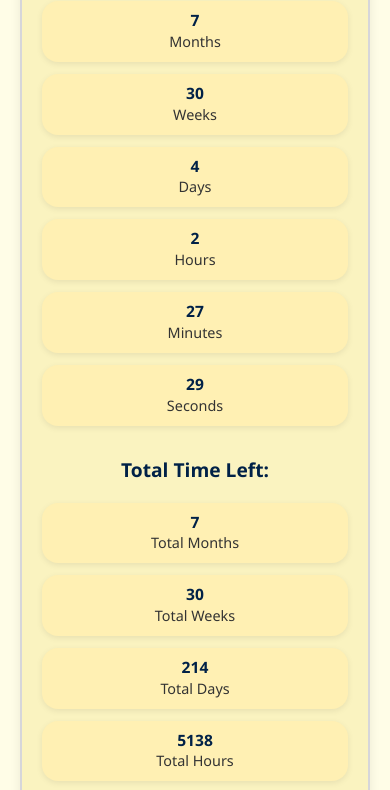
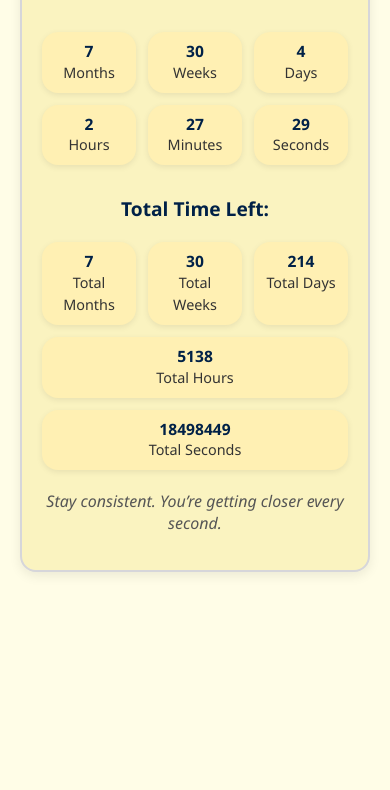
Before and after one commit to Vijay-159/Gate2026_CountDown, a plain HTML site: page index.html in a window 390 px wide. Shown: the part 221-1011 px from the top of the page. After the commit the page ends 844 px from the top, so only its background shows below. Drawn offline with Linux system fonts and the light colour scheme.

Commit message:
Update style.css

```diff
--- a/style.css
+++ b/style.css
@@ -86,14 +86,7 @@ input[type="date"] {
 }
 
 /* Stack everything on mobile */
-@media (max-width: 600px) {
-  .timer {
-    grid-template-columns: 1fr;
-  }
-  .timer .wide {
-    grid-column: span 1;
-  }
-}
+
 
 /* Animation */
 @keyframes pop-in {
```
